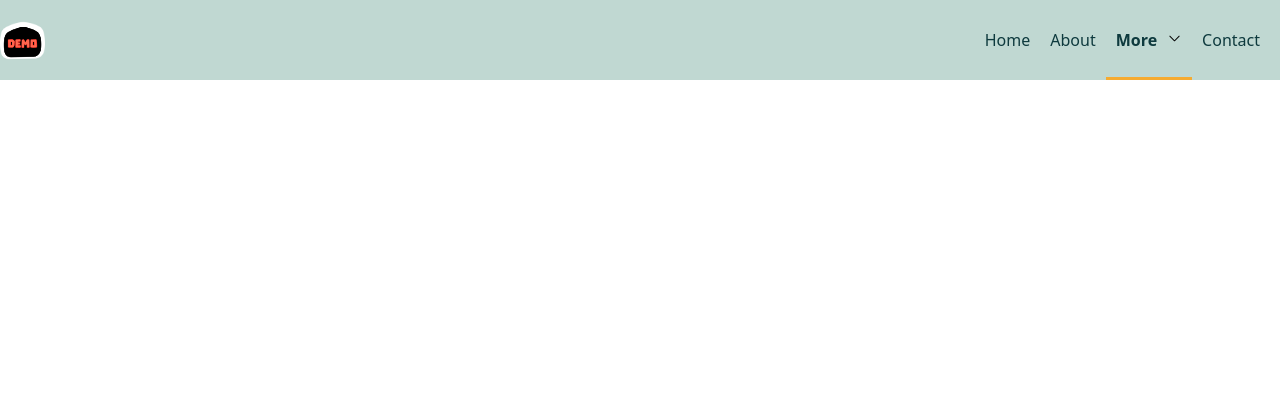
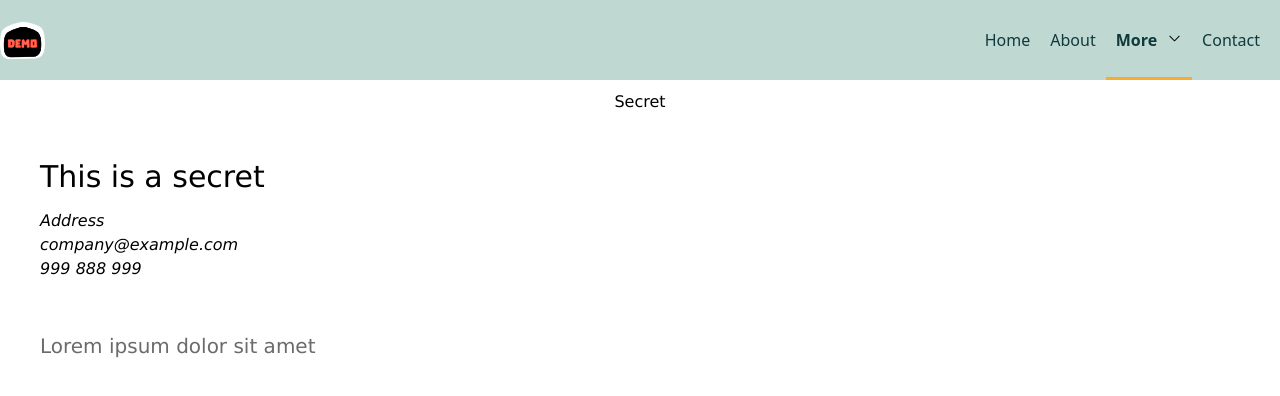
Before and after one commit to vueplayground/demo.vueplay.com, a Vue app: page /more/secret in a window 1280 px wide. Shown: the top 396 px of the page. Built offline with nearby package versions, Linux system fonts and the light colour scheme.

Commit message:
Stored by Vue Play

```diff
--- a/src/App.vue
+++ b/src/App.vue
@@ -24,11 +24,12 @@
 			</span>
 			<ul>
 				<li>List item 1</li>
-				<li>
+				<li :active="$route.path.includes('/more/secret')">
 					<ul>
-						<li><router-view>
+						<li :active="$route.path.includes('/more/secret')">
+							<router-link to="/more/secret">
 								Secret Content
-							</router-view>
+							</router-link>
 						</li>
 						<li>
 							List item 2
--- /dev/null
+++ b/src/views/Secret.vue
@@ -0,0 +1,72 @@
+<template>
+	<div class="bg-slate-50">
+		<header>
+			<h1 class="text-6xl mt-12 mb-6">
+				Secret
+			</h1>
+		</header>
+		<main>
+			<section
+				style="margin:auto"
+				class="max-w-2xl container"
+			>
+				<h2 class="pb-6">
+					This is a secret
+				</h2>
+				<address>
+					<label for="">Address</label><br /><a
+						href="mailto: company@example.com"
+						target="_blank"
+					>company@example.com</a><br /><a
+						href="tel: 999 888 999"
+						target="_blank"
+					>999 888 999</a>
+				</address>
+				<p>
+					Lorem ipsum dolor sit amet
+				</p>
+			</section>
+		</main>
+	</div>
+</template>
+<script>
+	export default {
+		components: {}
+	};
+
+</script>
+<style scoped>
+	main {
+		display: inline-block;
+		text-align: left;
+		width: 100%;
+		padding: 0px 40px;
+		box-sizing: border-box;
+		margin-bottom: 50px;
+		font-family: verdana;
+		margin-right: auto;
+		margin-left: auto;
+	}
+
+	header {
+		text-align: center;
+		font-family: verdana;
+		padding-top: 10px;
+		padding-bottom: 10px;
+	}
+
+	p {
+		font-size: 20px;
+		color: #6b6b6bff;
+		margin-top: 50px;
+		margin-bottom: 15px;
+	}
+
+	h2 {
+		font-size: 30px;
+		margin-top: 30px;
+		margin-bottom: 10px;
+		text-align: left;
+	}
+
+</style>
--- a/src/vueplay/TopMenu.vue
+++ b/src/vueplay/TopMenu.vue
@@ -229,7 +229,14 @@ export default {
 .vp-topmenu menu>li[active=true] {
 	border-bottom: 3px solid rgba(246, 171, 49, 1);
 	padding-top: 12px;
+}
+
+.vp-topmenu menu li[active=true] {
 	font-weight: 600;
+}
+
+.vp-topmenu menu li[active=true] ul {
+	font-weight: normal;
 }
 
 .vp-topmenu menu>li:hover>ul {
```
Also changed, not shown: src/logic/router.js (+7 -0 lines).
